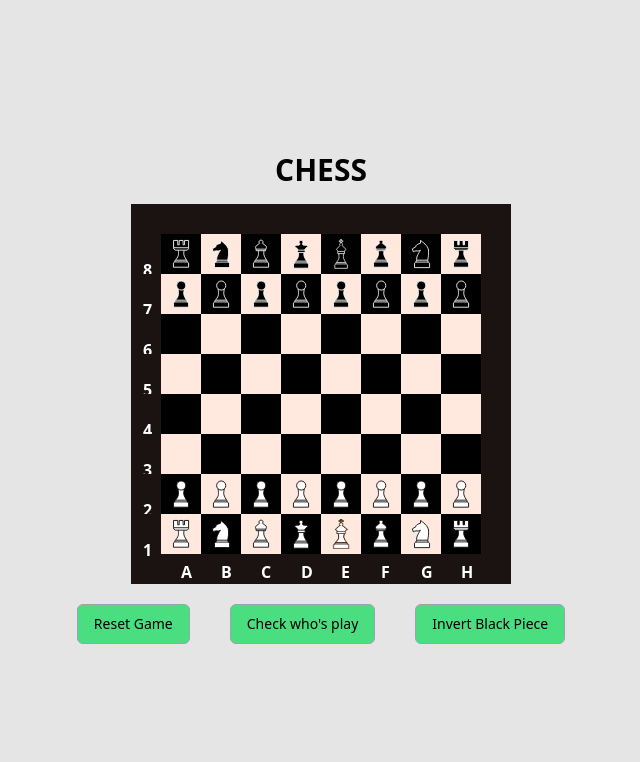
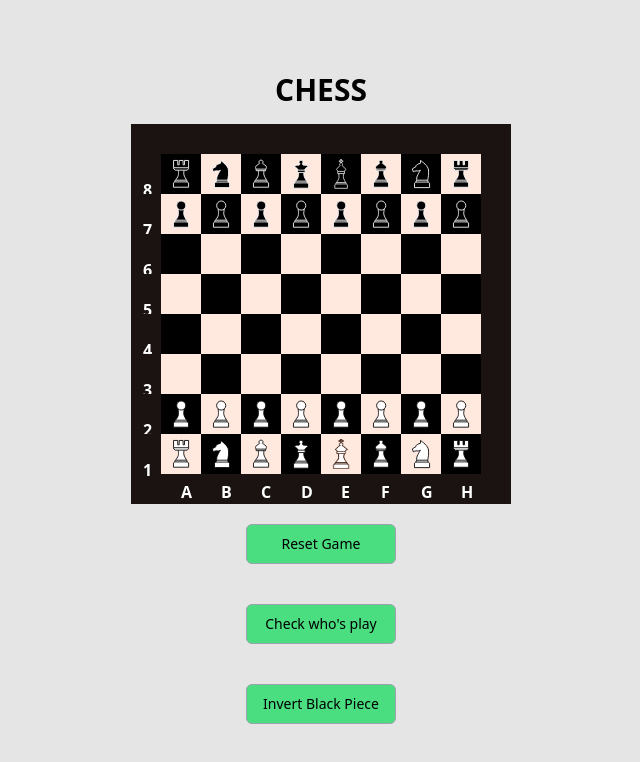
Before and after one commit to mohan990/react-chess-game, a React (Create React App) app: page / in a window 1280 px wide. Shown: the top 762 px of the page, without its empty margins (319-959 px from the left). Built offline with nearby package versions, Linux system fonts and the light colour scheme.

Commit message:
update footer

```diff
--- a/src/components/Footer/footer.tsx
+++ b/src/components/Footer/footer.tsx
@@ -36,7 +36,7 @@ export const Footer = () => {
 
 
     return (
-        <div className="flex gap-10 p-5">
+        <div className="board-footer flex gap-10 p-5">
             <Button className="border bottom-2 border-gray-400 bg-green-400" onClick={handleResetGame}>Reset Game</Button>
             <Button className="border bottom-2 border-gray-400 bg-green-400" onClick={handleWhosPlay}>Check who's play</Button>
             <Button className="border bottom-2 border-gray-400 bg-green-400" onClick={handleInverBlack}>Invert Black Piece</Button>
--- a/src/index.css
+++ b/src/index.css
@@ -42,6 +42,9 @@ body,
     width: 50px;
     height: 50px;
   }
+  .board-footer{
+    flex-direction: column;
+  }
 }
 
 
@@ -54,6 +57,9 @@ body,
   .pieces{
     width: 30px;
     height: 30px;;
+  }
+  .board-footer{
+    flex-direction: column;
   }
 }
 
@@ -70,4 +76,7 @@ body,
     width: 30px;
     height: 30px;;
   }
+  .board-footer{
+    flex-direction: column;
+  }
 }
```
